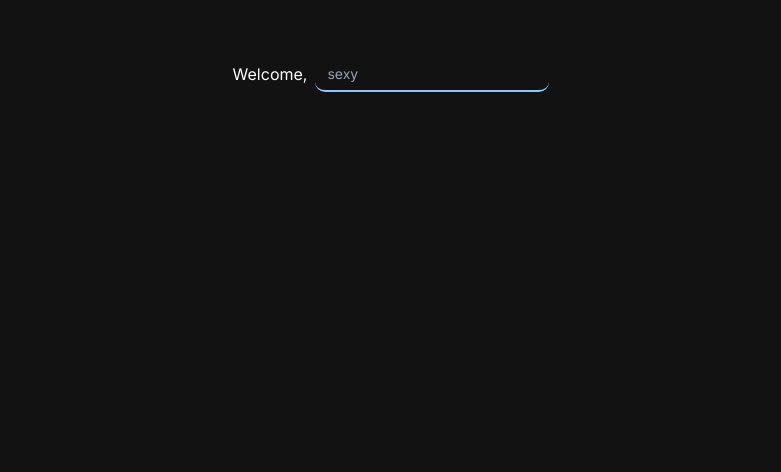
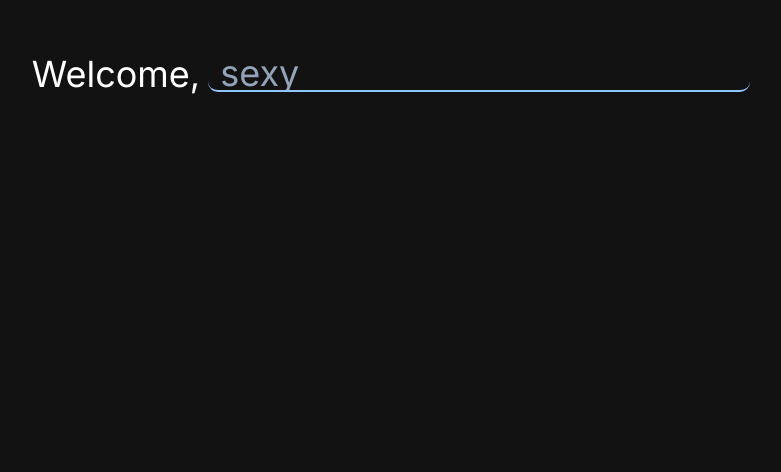
Before and after one commit to abeeto/BCHacks2024, a Next.js app in the folder space-journal/: page / in a window 1280 px wide. Shown: the part 326-798 px from the top of the page, without its empty margins (297-1078 px from the left). Built offline with nearby package versions, Linux system fonts and the light colour scheme.

Commit message:
push new changes to UI

```diff
--- a/space-journal/src/app/hello.tsx
+++ b/space-journal/src/app/hello.tsx
@@ -10,8 +10,8 @@ const WelcomePage = () => {
       };
   return (
     <div className="h-screen flex row items-center ">
-      <h1 className="pr-2">Welcome,</h1>
-      <Input className="border-0 border-b-2 border-blue-300 focus:none text-blue-300 focus-visible:ring-0 "
+      <div className="text-4xl pr-2">Welcome,</div>
+      <Input className="border-0 border-b-2 border-blue-300 focus:none text-blue-300 text-4xl focus-visible:ring-0 "
       placeholder="sexy" onChange={handleInputChange} />
     </div>
 
```
